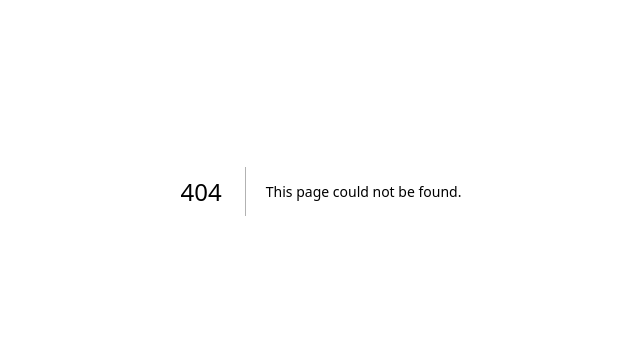
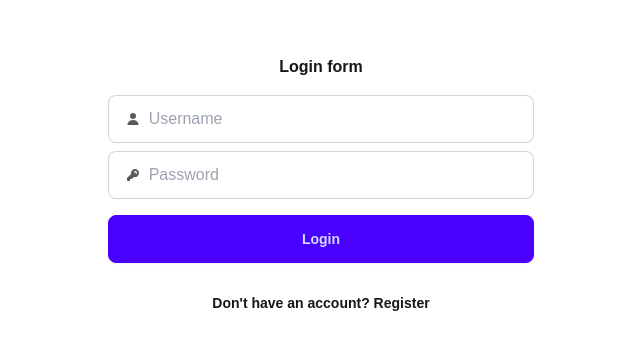
Before and after one commit to ehsanazizyan/bookshop-front-end, a Next.js app: page /login in a window 1280 px wide. Before the commit this address had no page. Shown: the part 209-558 px from the top of the page, without its empty margins (319-959 px from the left). Built offline with nearby package versions, Linux system fonts and the light colour scheme.

Commit message:
feat(page): create login page with `LoginComponent`
- Added `LoginPage` component that renders `LoginComponent` for handling user login.
- Simple setup for routing to the login form in the app.

```diff
--- /dev/null
+++ b/pages/login.tsx
@@ -0,0 +1,7 @@
+import LoginComponent from "@/components/authentication/Login";
+
+const LoginPage = () => {
+    return <LoginComponent />;
+};
+
+export default LoginPage;
```
